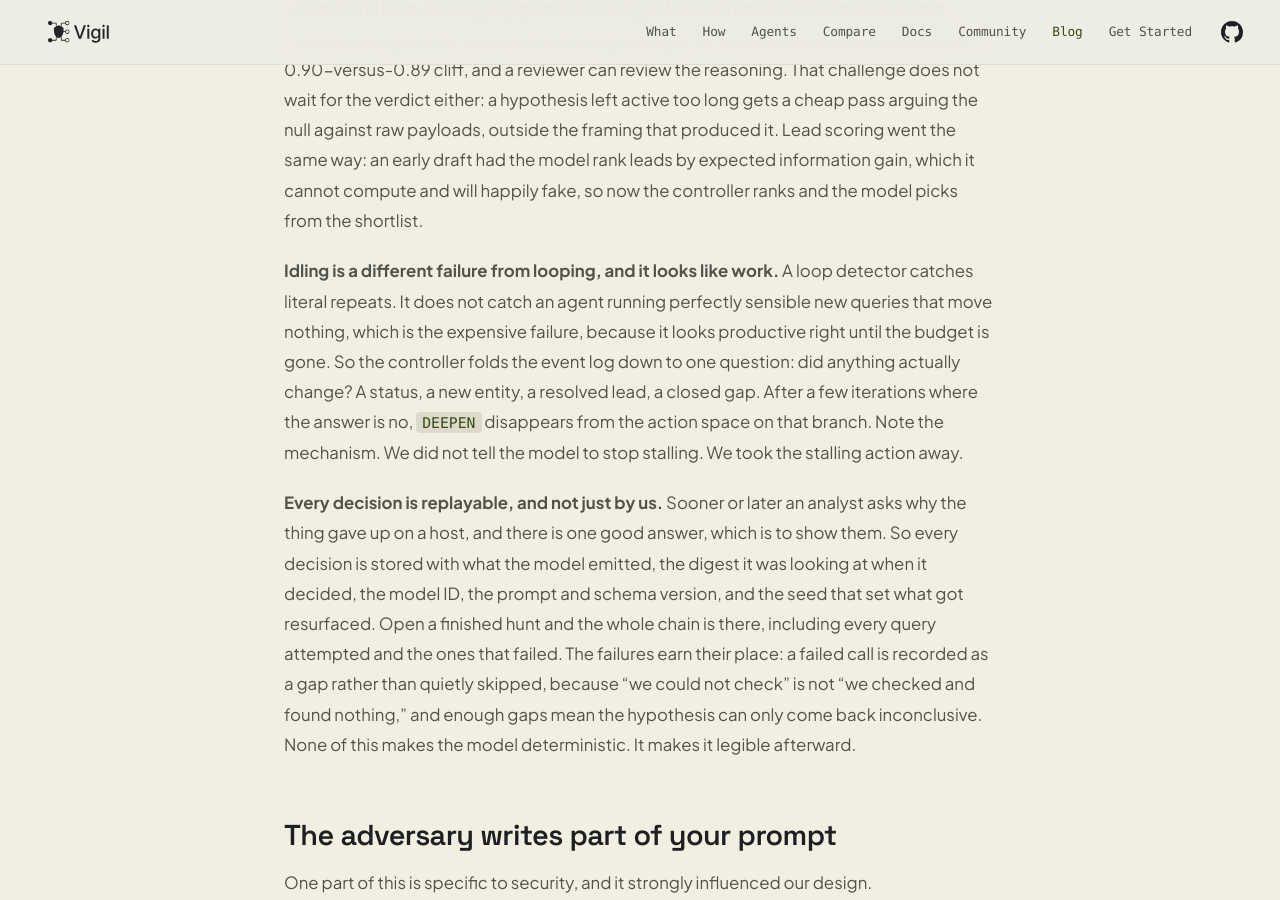
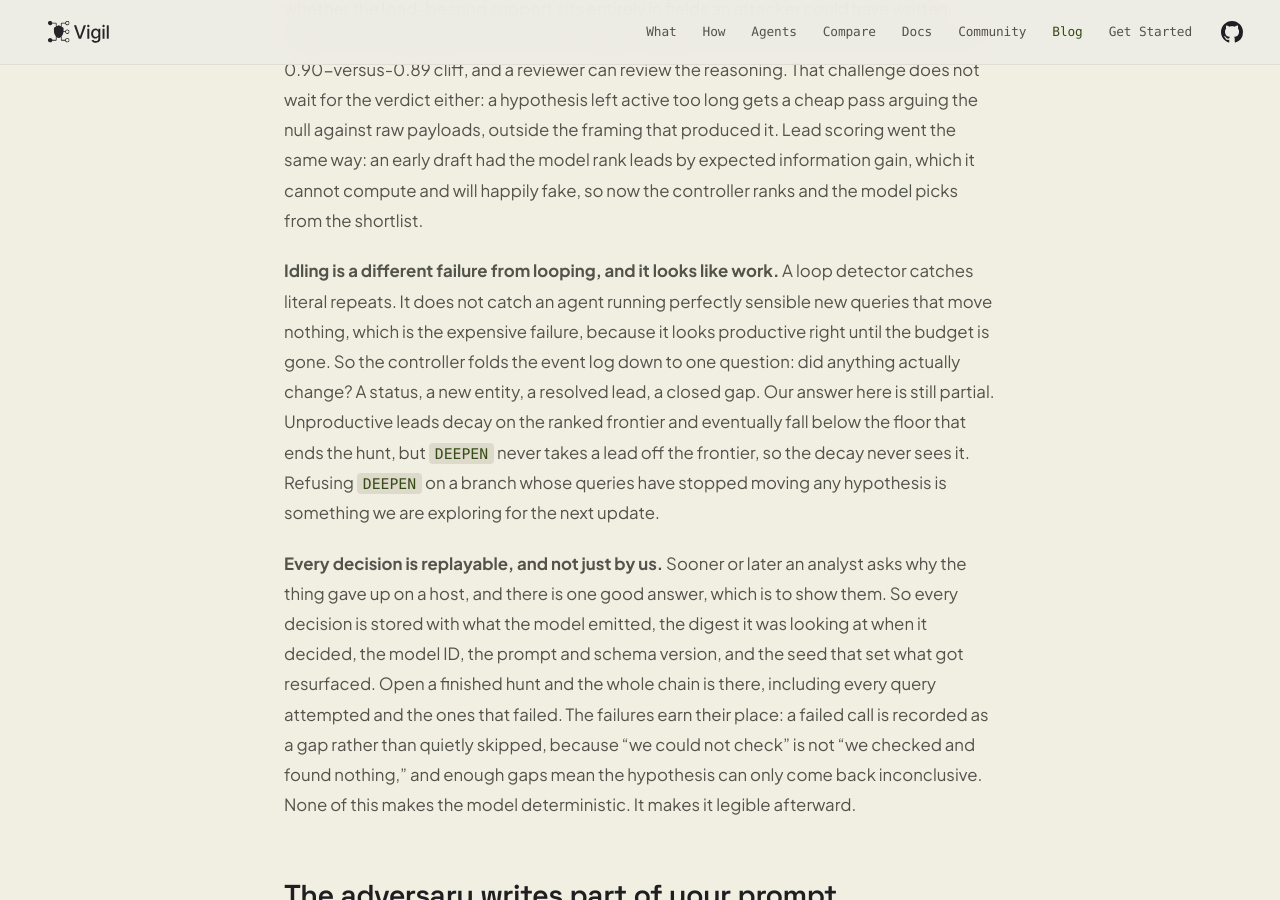
Before and after one commit to Vigil-SOC/vigil-soc.github.io, a Jekyll site: the page built from _posts/2026-08-27-lessons-learned-building-a-harness-for-cyber-security.md, in a window 1280 px wide and 900 px high, scrolled down 5157 px. Built offline with Jekyll 4.4.1, drawn with Linux system fonts in a browser that asks for light colours; some web fonts are replaced.

Commit message:
Edits in threat hunt blog post
Replace the claim that DEEPEN is removed from the action space on a
stalled branch with what the harness actually does today: unproductive
leads decay on the ranked frontier, but DEEPEN never takes a lead off
the frontier, so the decay never sees it.

Co-Authored-By: Claude Opus 5 <noreply@anthropic.com>

```diff
--- a/_posts/2026-08-27-lessons-learned-building-a-harness-for-cyber-security.md
+++ b/_posts/2026-08-27-lessons-learned-building-a-harness-for-cyber-security.md
@@ -60,7 +60,7 @@ The hunt lead can emit `CONCLUDE`. The controller checks a termination predicate
 
 **Confidence is two different things, and only one of which is acted upon.** The tempting design is a single number: the hunt lead says how sure it is, the controller gates on that. We keep that number. `stated_confidence` goes into every decision snapshot and we read it later to see how calibrated the model actually was. It just never decides anything, because a self-report with consequences attached is still a guess even if it seems precise.  That gates behavior is `evidence_strength`, which the controller works out from things it can count: independent source systems corroborating, records contradicting, gaps still open, whether the load-bearing support sits entirely in fields an attacker could have written, whether the hypothesis survived being argued against, whether the queries reproduce. No 0.90-versus-0.89 cliff, and a reviewer can review the reasoning. That challenge does not wait for the verdict either: a hypothesis left active too long gets a cheap pass arguing the null against raw payloads, outside the framing that produced it. Lead scoring went the same way: an early draft had the model rank leads by expected information gain, which it cannot compute and will happily fake, so now the controller ranks and the model picks from the shortlist.
 
-**Idling is a different failure from looping, and it looks like work.** A loop detector catches literal repeats. It does not catch an agent running perfectly sensible new queries that move nothing, which is the expensive failure, because it looks productive right until the budget is gone. So the controller folds the event log down to one question: did anything actually change? A status, a new entity, a resolved lead, a closed gap. After a few iterations where the answer is no, `DEEPEN` disappears from the action space on that branch. Note the mechanism. We did not tell the model to stop stalling. We took the stalling action away.
+**Idling is a different failure from looping, and it looks like work.** A loop detector catches literal repeats. It does not catch an agent running perfectly sensible new queries that move nothing, which is the expensive failure, because it looks productive right until the budget is gone. So the controller folds the event log down to one question: did anything actually change? A status, a new entity, a resolved lead, a closed gap. Our answer here is still partial. Unproductive leads decay on the ranked frontier and eventually fall below the floor that ends the hunt, but `DEEPEN` never takes a lead off the frontier, so the decay never sees it. Refusing `DEEPEN` on a branch whose queries have stopped moving any hypothesis is something we are exploring for the next update.
 
 **Every decision is replayable, and not just by us.** Sooner or later an analyst asks why the thing gave up on a host, and there is one good answer, which is to show them. So every decision is stored with what the model emitted, the digest it was looking at when it decided, the model ID, the prompt and schema version, and the seed that set what got resurfaced. Open a finished hunt and the whole chain is there, including every query attempted and the ones that failed. The failures earn their place: a failed call is recorded as a gap rather than quietly skipped, because "we could not check" is not "we checked and found nothing," and enough gaps mean the hypothesis can only come back inconclusive. None of this makes the model deterministic. It makes it legible afterward.
 
```
